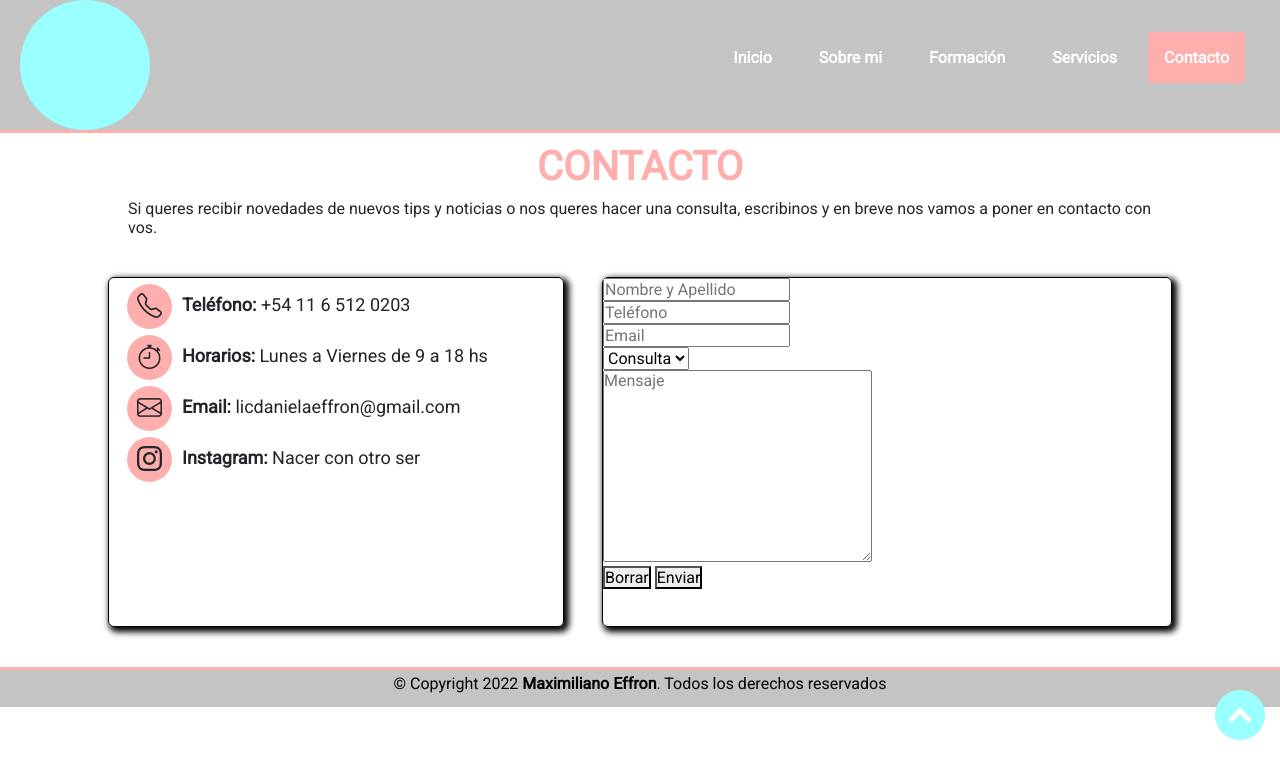
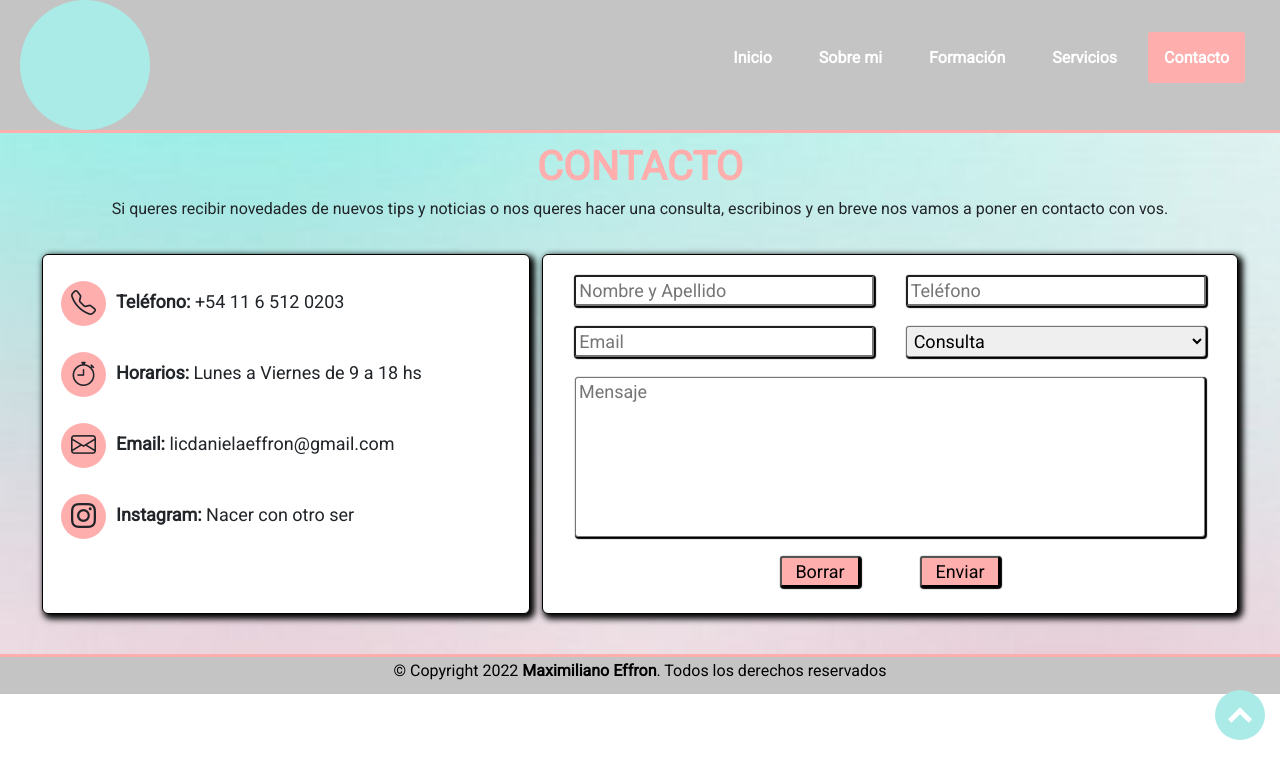
Before and after one commit to maxieffron/dani_psicologa, a PHP site: page /pages/contacto.html in a window 1280 px wide. Shown: the top 779 px of the page. Run offline with PHP 8.4, Linux system fonts and the light colour scheme.

Commit message:
Se actualiza la sección 'Contacto'

```diff
--- a/assets/css/style.css
+++ b/assets/css/style.css
@@ -46,7 +46,7 @@ h1 {
   border-radius: 26px;
   right: 15px;
   bottom: 60px;
-  background: #99ffff;
+  background: #aaebe7;
   transition: display 0.5s ease-in-out;
   z-index: 994;
 }
@@ -78,7 +78,7 @@ nav {
 .menu-logo {
   width: 130px;
   height: 130px;
-  background-color: #99ffff;
+  background-color: #aaebe7;
   border-radius: 50%;
   margin-left: 20px;
 }
@@ -130,7 +130,7 @@ nav {
 .index-info {
   width: 100%;
   height: 450px;
-  background: url("../images/wallpaper.jpg") #99ffff;
+  background: url("../images/wallpaper.jpg") #aaebe7;
   background-repeat: no-repeat;
   background-size: cover;
   /*background-attachment: fixed;*/
@@ -361,32 +361,37 @@ nav {
   flex-direction: row;
   flex-wrap: wrap;
   justify-content: space-evenly;
-  padding: 40px 0;
+  padding: 10px 30px 40px;
+  background-image: url("../images/section-contacto/contacto.jpg");
+  background-repeat: no-repeat;
+  background-size: cover;
 }
 
+.contacto-description {
+  padding-bottom: 20px;
+}
+
+.contacto-description p {
+  width: 100%;
+}
+
+/* INFORMACIÓN */
 .container-contacto-info {
   width: 40%;
-  height: 350px;
+  height: 360px;
   border-radius: 6px;
   border: 1px solid #000000;
   box-shadow: 3px 3px 6px 2px black;
   justify-content: left;
+  background-color: #ffffff;
 }
 
 .contacto-info {
   display: flex;
   flex-direction: row;
   flex-wrap: wrap;
-  /*position: relative;
-    padding-left: 20px;
-    width: 40px;
-    height: 40px;
-    background-color: red;
-    border-radius: 50%;
-    margin-left: 20px;
-    */
   margin-left: 30px;
-  margin-top: auto;
+  margin-top: 20px;
 }
 
 .contacto-info i {
@@ -413,12 +418,81 @@ nav {
   font-weight: 600;
 }
 
-.container-form {
-  width: 50%;
-  height: 350px;
+/* FORMULARIO */
+.container-contacto-form {
+  width: 696px;
+  height: 360px;
   border-radius: 6px;
   border: 1px solid #000000;
   box-shadow: 3px 3px 6px 2px black;
+  background-color: #ffffff;
+}
+
+.container-contacto-form form {
+  width: 100%;
+  height: 100%;
+}
+
+.form-fields {
+  display: flex;
+  flex-direction: row;
+  flex-wrap: wrap;
+  justify-content: space-evenly;
+}
+
+.form-control_field {
+  margin-top: 20px;
+}
+
+.form-control_field input,
+.form-control_field select,
+.form-control_field textarea,
+.form-control_field button {
+  padding: 3px;
+  font-size: 18px;
+  border-radius: 3px;
+  box-shadow: 1px 1px 1px 1px black;
+}
+
+.form-control_field input,
+.form-control_field select {
+  width: 300px;
+}
+
+.form-control_field input:focus,
+.form-control_field select:focus {
+  background-color: #ffaeae;
+  border: 0;
+}
+
+.form-control_field textarea {
+  width: 630px;
+  height: 160px;
+  resize: none;
+}
+
+.form-control_field textarea:focus {
+  background-color: #ffaeae;
+  border: 0;
+}
+
+.buttons {
+  display: flex;
+  flex-direction: row;
+  flex-wrap: wrap;
+  justify-content: space-between;
+  margin-top: 15px;
+}
+
+.buttons button {
+  width: 80px;
+  margin: 0 30px;
+  background-color: #ffaeae;
+}
+
+.buttons button:hover {
+  opacity: 0.8;
+  border: 0;
 }
 
 /* ------ FOOTER ------*/
--- a/assets/scss/partials/_section-contacto.scss
+++ b/assets/scss/partials/_section-contacto.scss
@@ -5,16 +5,28 @@
     flex-direction: row;
     flex-wrap: wrap;
     justify-content: space-evenly;
-    padding: 40px 0;
+    padding: 10px 30px 40px;
+    background-image: url("../images/section-contacto/contacto.jpg");
+    background-repeat: no-repeat;
+    background-size: cover;
 }
 
+.contacto-description {
+    padding-bottom: 20px;
+    p {
+        width: 100%;
+    }
+}
+
+/* INFORMACIÓN */
 .container-contacto-info {
     width: 40%;
-    height: 350px;
+    height: 360px;
     border-radius: 6px;
     border: 1px solid #000000;
     box-shadow: 3px 3px 6px 2px black;
     justify-content: left;
+    background-color: #ffffff;
 }
 
 .contacto-info {
@@ -22,17 +34,8 @@
     flex-direction: row;
     flex-wrap: wrap;
 
-    /*position: relative;
-    padding-left: 20px;
-    width: 40px;
-    height: 40px;
-    background-color: red;
-    border-radius: 50%;
-    margin-left: 20px;
-    */
-
     margin-left: 30px;
-    margin-top: auto;
+    margin-top: 20px;
 
     i {
         width: 45px;
@@ -58,10 +61,79 @@
     }
 }
 
-.container-form {
-    width: 50%;
-    height: 350px;
+/* FORMULARIO */
+
+.container-contacto-form {
+    width: 696px;
+    height: 360px;
     border-radius: 6px;
     border: 1px solid #000000;
     box-shadow: 3px 3px 6px 2px black;
+    background-color: #ffffff;
+
+    form {
+        width: 100%;
+        height: 100%;
+    }
 }
+
+.form-fields {
+    display: flex;
+    flex-direction: row;
+    flex-wrap: wrap;
+    justify-content: space-evenly;
+}
+
+.form-control_field {
+    margin-top: 20px;
+
+    input,
+    select,
+    textarea,
+    button {
+        padding: 3px;
+        font-size: 18px;
+        border-radius: 3px;
+        box-shadow: 1px 1px 1px 1px black;
+    }
+
+    input,
+    select {
+        width: 300px;
+
+        &:focus {
+            background-color: $secondary-color;
+            border: 0;
+        }
+    }
+
+    textarea {
+        width: 630px;
+        height: 160px;
+        resize: none;
+
+        &:focus {
+            background-color: $secondary-color;
+            border: 0;
+        }
+    }
+}
+
+.buttons {
+    display: flex;
+    flex-direction: row;
+    flex-wrap: wrap;
+    justify-content: space-between;
+    margin-top: 15px;
+
+    button {
+        width: 80px;
+        margin: 0 30px;
+        background-color: $secondary-color;
+
+        &:hover {
+            opacity: 0.8;
+            border: 0;
+        }
+    }
+}
--- a/assets/scss/partials/_variables.scss
+++ b/assets/scss/partials/_variables.scss
@@ -3,7 +3,7 @@
 //Colores Principales
 $primary-color: #c4c4c4; //Gris
 $secondary-color: #ffaeae; //Rosa
-$tertiary-color: #99ffff; //Celeste
+$tertiary-color: #aaebe7; //Celeste
 $font-color-primary: #ffffff; //Color de fuente principal (h1 y h2 por ejemplo)
 
 $font-weight-700: 700; //En Negrita
--- a/pages/contacto.html
+++ b/pages/contacto.html
@@ -53,16 +53,16 @@
         </header>
 
         <main>
-            <section class="description">
-                <h1>Contacto</h1>
-                <p>
-                    Si queres recibir novedades de nuevos tips y noticias o nos
-                    queres hacer una consulta, escribinos y en breve nos vamos a
-                    poner en contacto con vos.
-                </p>
-            </section>
+            <div class="container-contacto">
+                <section class="contacto-description">
+                    <h1>Contacto</h1>
+                    <p>
+                        Si queres recibir novedades de nuevos tips y noticias o
+                        nos queres hacer una consulta, escribinos y en breve nos
+                        vamos a poner en contacto con vos.
+                    </p>
+                </section>
 
-            <div class="container container-contacto">
                 <div class="container-contacto-info">
                     <div class="contacto-info">
                         <i class="bi bi-telephone"></i>
@@ -87,7 +87,7 @@
                     </div>
                 </div>
 
-                <div class="container-form">
+                <div class="container-contacto-form">
                     <form action="">
                         <div class="form-fields">
                             <!--Nombre-->
```
Also changed, not shown: assets/images/section-contacto/contacto.jpg (added), 1 other file.
